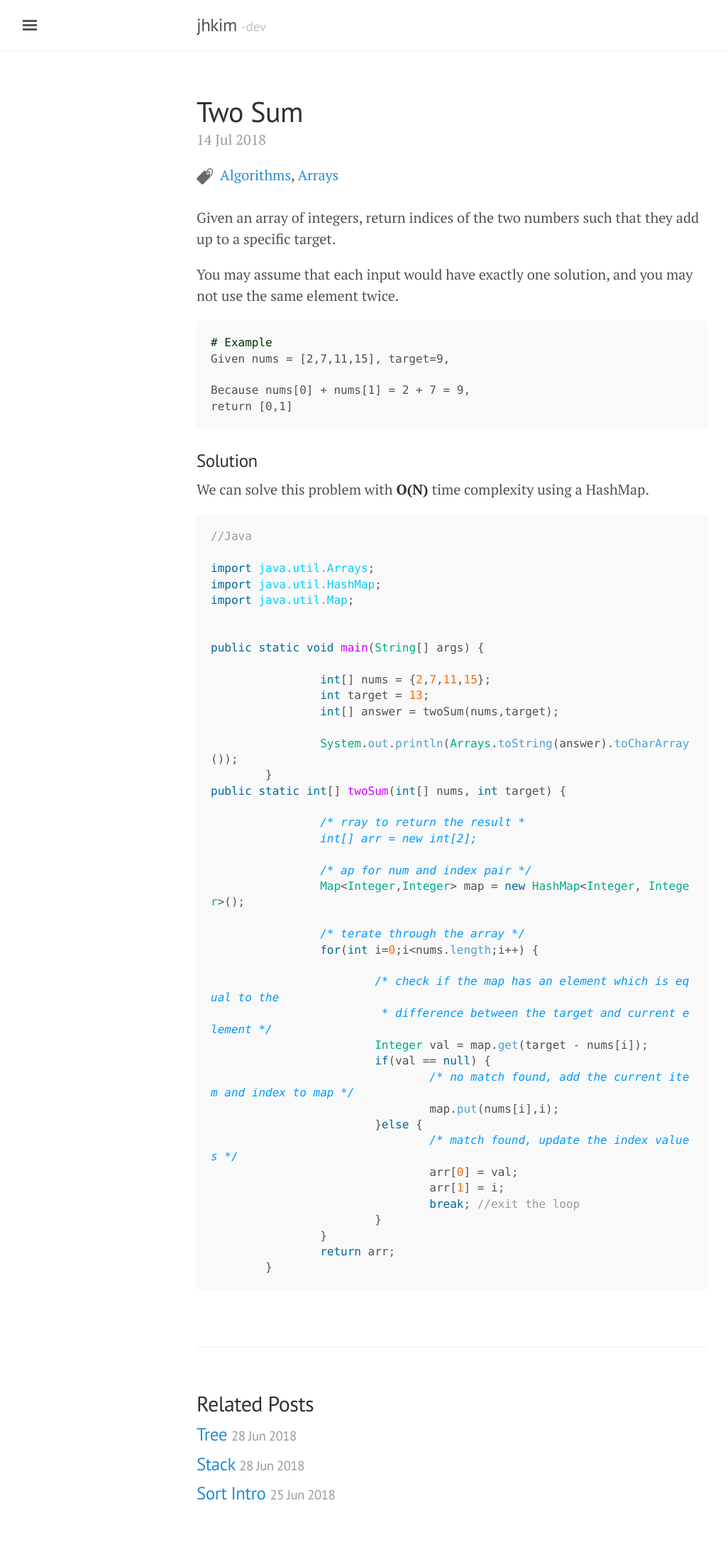
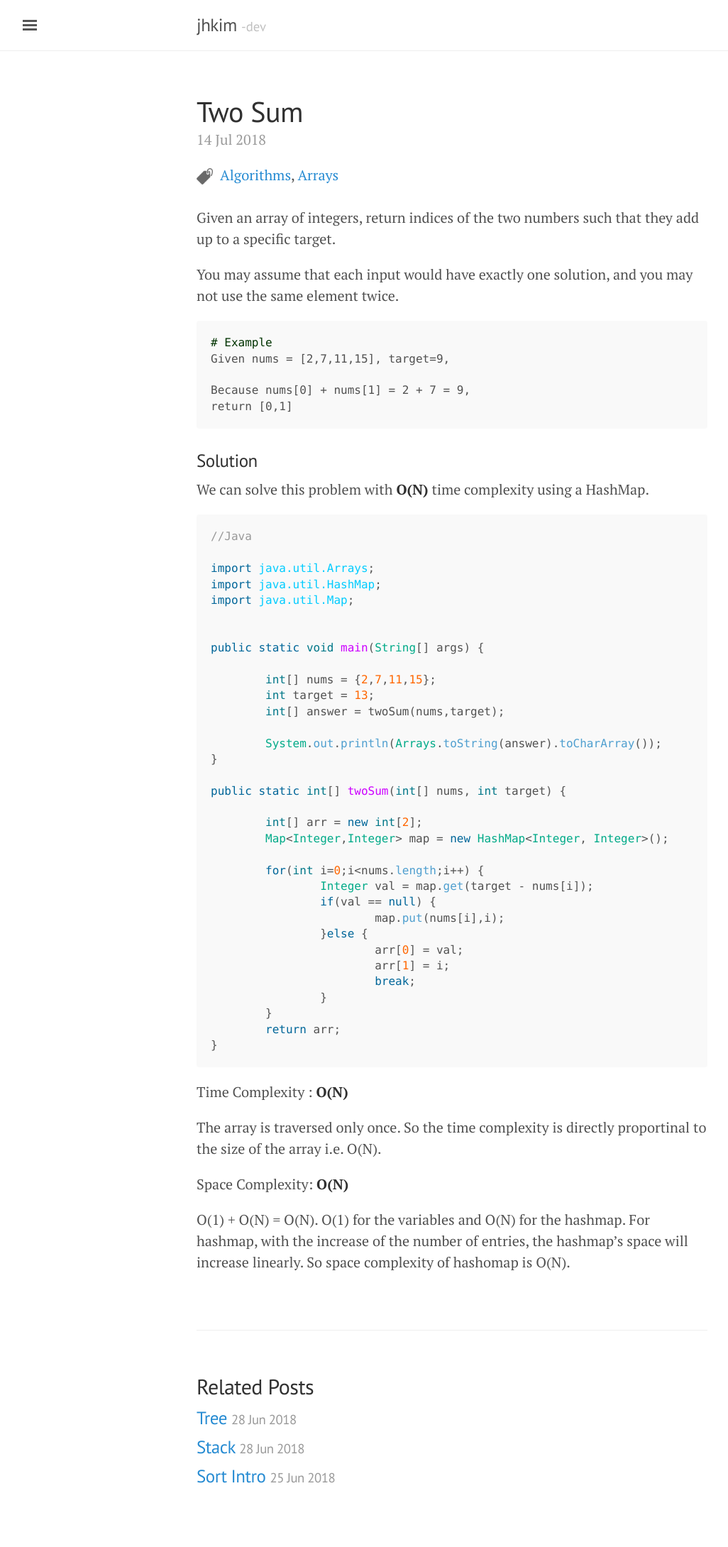
Before and after one commit to jhkim-dev/jhkim-dev.github.io, a Jekyll site: the page built from _posts/2018-07-14-Two-Sum.md, in a window 1280 px wide. Shown: the whole page at 71% size, without its empty margins (3-1029 px from the left). Built offline with Jekyll 4.4.1, drawn with Linux system fonts in a browser that asks for light colours; after the commit the page ends 2157 px from its top, so only the background shows below that.

Commit message:
modify twosum

````diff
--- a/_posts/2018-07-14-Two-Sum.md
+++ b/_posts/2018-07-14-Two-Sum.md
@@ -35,36 +35,38 @@ import java.util.Map;
 
 public static void main(String[] args) {
 
-		int[] nums = {2,7,11,15};
-		int target = 13;
-		int[] answer = twoSum(nums,target);
+	int[] nums = {2,7,11,15};
+	int target = 13;
+	int[] answer = twoSum(nums,target);
 
-		System.out.println(Arrays.toString(answer).toCharArray());
-	}
+	System.out.println(Arrays.toString(answer).toCharArray());
+}
+
 public static int[] twoSum(int[] nums, int target) {
 
-		/* rray to return the result *
-		int[] arr = new int[2];
+	int[] arr = new int[2];
+	Map<Integer,Integer> map = new HashMap<Integer, Integer>();
 
-		/* ap for num and index pair */
-		Map<Integer,Integer> map = new HashMap<Integer, Integer>();
+	for(int i=0;i<nums.length;i++) {
+		Integer val = map.get(target - nums[i]);
+		if(val == null) {
+			map.put(nums[i],i);
+		}else {
+			arr[0] = val;
+			arr[1] = i;
+			break;
+		}
+	}
+	return arr;
+}
+```
 
-		/* terate through the array */
-		for(int i=0;i<nums.length;i++) {
+Time Complexity : **O(N)**
 
-			/* check if the map has an element which is equal to the
-			 * difference between the target and current element */
-			Integer val = map.get(target - nums[i]);
-			if(val == null) {
-				/* no match found, add the current item and index to map */
-				map.put(nums[i],i);
-			}else {
-				/* match found, update the index values */
-				arr[0] = val;
-				arr[1] = i;
-				break; //exit the loop
-			}
-		}
-		return arr;
-	}
-```
+The array is traversed only once. So the time complexity is directly proportinal to the size of the array i.e. O(N).
+
+
+
+Space Complexity: **O(N)**
+
+O(1) + O(N) = O(N). O(1) for the variables and O(N) for the hashmap. For hashmap, with the increase of the number of entries, the hashmap's space will increase linearly. So space complexity of hashomap is O(N).
--- a/public/css/lanyon.css
+++ b/public/css/lanyon.css
@@ -102,7 +102,7 @@ h1, h2, h3, h4, h5, h6 {
  */
 
 .container {
-  max-width: 35rem;
+  max-width: 28rem;
 }
 @media (min-width: 38em) {
   .container {
````
